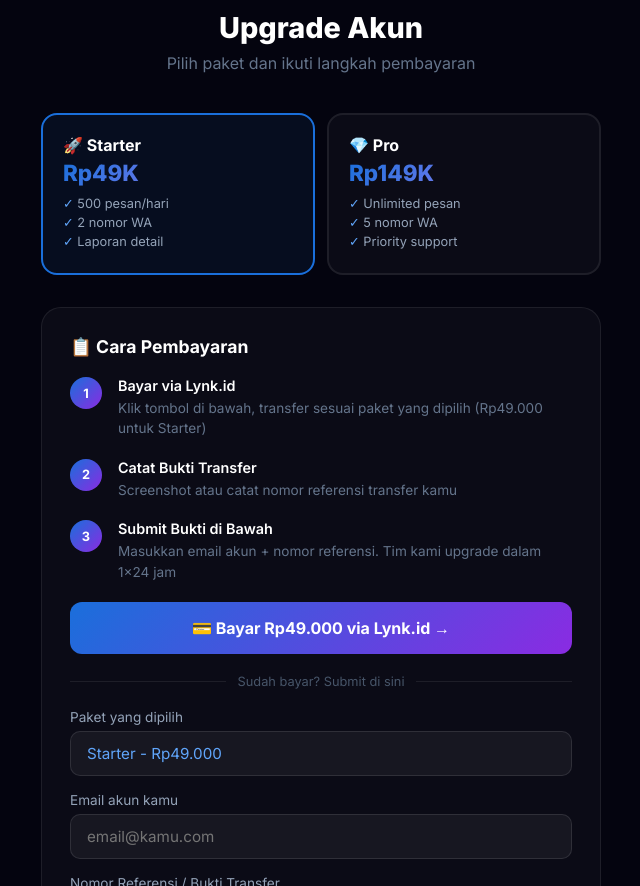
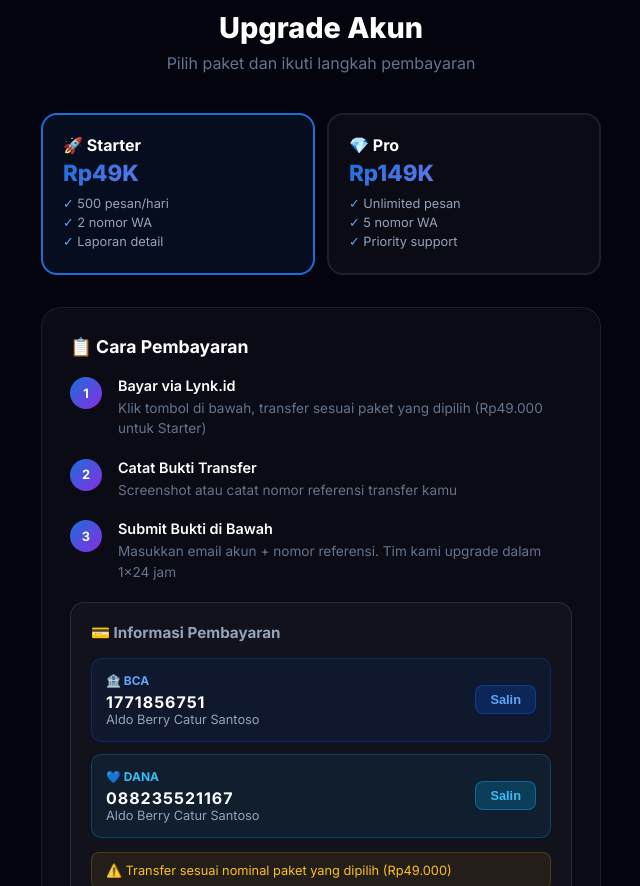
Before and after one commit to prisilAI/prisilblast, a website: page upgrade.html in a window 1280 px wide. Shown: the part 66-952 px from the top of the page, without its empty margins (319-959 px from the left). Drawn offline with Linux system fonts and the light colour scheme.

Commit message:
Add rekening BCA & DANA to upgrade page

```diff
--- a/upgrade.html
+++ b/upgrade.html
@@ -105,9 +105,36 @@
         </div>
       </div>
 
-      <a href="https://lynk.id/prisilai" target="_blank" class="btn-lynk" id="btnLynk">
-        💳 Bayar Rp49.000 via Lynk.id →
-      </a>
+      <!-- Info Rekening -->
+      <div style="background:rgba(255,255,255,0.03); border:1px solid rgba(255,255,255,0.1); border-radius:14px; padding:20px; margin-bottom:16px;">
+        <h4 style="font-size:0.95rem; margin-bottom:16px; color:#94a3b8;">💳 Informasi Pembayaran</h4>
+
+        <div style="display:flex; flex-direction:column; gap:12px;">
+          <!-- BCA -->
+          <div style="background:rgba(0,98,255,0.08); border:1px solid rgba(0,98,255,0.25); border-radius:10px; padding:14px; display:flex; justify-content:space-between; align-items:center;">
+            <div>
+              <div style="font-size:0.75rem; color:#60a5fa; font-weight:700; margin-bottom:4px;">🏦 BCA</div>
+              <div style="font-weight:700; font-size:1rem; letter-spacing:1px;">1771856751</div>
+              <div style="color:#94a3b8; font-size:0.8rem;">Aldo Berry Catur Santoso</div>
+            </div>
+            <button onclick="copyText('1771856751', this)" style="background:rgba(0,98,255,0.2); border:1px solid rgba(0,98,255,0.4); color:#60a5fa; padding:6px 14px; border-radius:8px; cursor:pointer; font-size:0.8rem; font-weight:600;">Salin</button>
+          </div>
+
+          <!-- DANA -->
+          <div style="background:rgba(0,180,255,0.08); border:1px solid rgba(0,180,255,0.25); border-radius:10px; padding:14px; display:flex; justify-content:space-between; align-items:center;">
+            <div>
+              <div style="font-size:0.75rem; color:#38bdf8; font-weight:700; margin-bottom:4px;">💙 DANA</div>
+              <div style="font-weight:700; font-size:1rem; letter-spacing:1px;">088235521167</div>
+              <div style="color:#94a3b8; font-size:0.8rem;">Aldo Berry Catur Santoso</div>
+            </div>
+            <button onclick="copyText('088235521167', this)" style="background:rgba(0,180,255,0.2); border:1px solid rgba(0,180,255,0.4); color:#38bdf8; padding:6px 14px; border-radius:8px; cursor:pointer; font-size:0.8rem; font-weight:600;">Salin</button>
+          </div>
+        </div>
+
+        <div style="margin-top:14px; padding:10px 14px; background:rgba(234,179,8,0.08); border:1px solid rgba(234,179,8,0.2); border-radius:8px; color:#fbbf24; font-size:0.8rem;">
+          ⚠️ Transfer sesuai nominal paket yang dipilih (<span id="nominalInfo">Rp49.000</span>)
+        </div>
+      </div>
 
       <div class="divider"><hr/><span>Sudah bayar? Submit di sini</span><hr/></div>
 
@@ -137,13 +164,21 @@
     const email = localStorage.getItem('pb_email');
     if (email) document.getElementById('emailInput').value = email;
 
+    function copyText(text, btn) {
+      navigator.clipboard.writeText(text).then(() => {
+        const orig = btn.textContent;
+        btn.textContent = '✓ Disalin!';
+        setTimeout(() => btn.textContent = orig, 2000);
+      });
+    }
+
     function selectPlan(plan, price) {
       selectedPlan = plan;
       document.querySelectorAll('.plan').forEach(p => p.classList.remove('active'));
       event.currentTarget.classList.add('active');
       const priceNum = plan === 'starter' ? '49.000' : '149.000';
       document.getElementById('selectedPriceText').textContent = `Rp${priceNum}`;
-      document.getElementById('btnLynk').textContent = `💳 Bayar Rp${priceNum} via Lynk.id →`;
+      document.getElementById('nominalInfo').textContent = `Rp${priceNum}`;
       document.getElementById('selectedPlanInput').value = `${plan === 'starter' ? 'Starter' : 'Pro'} - Rp${priceNum}`;
     }
 
```
Also changed, not shown: api/submit-payment.js (+11 -0 lines).
